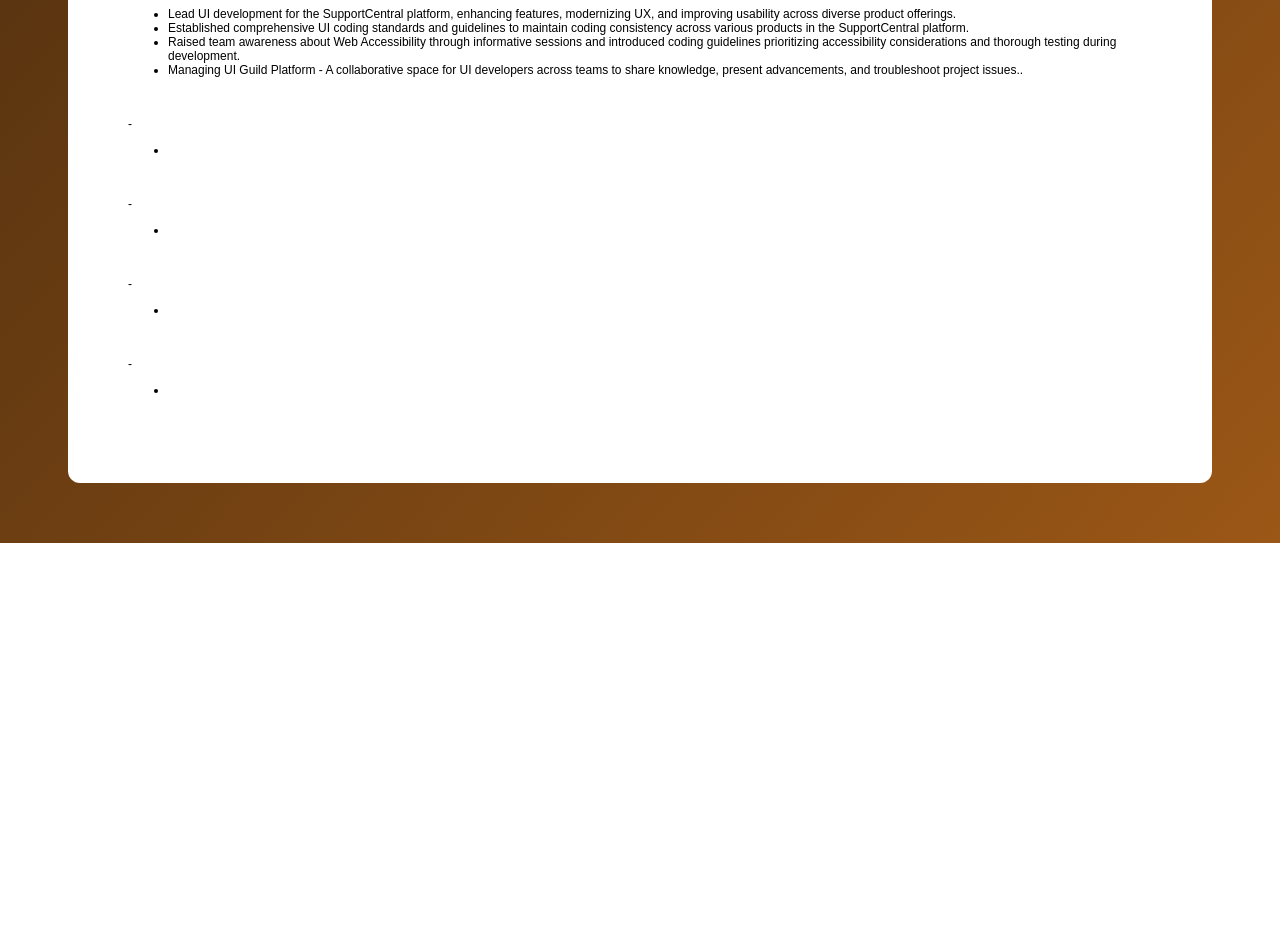
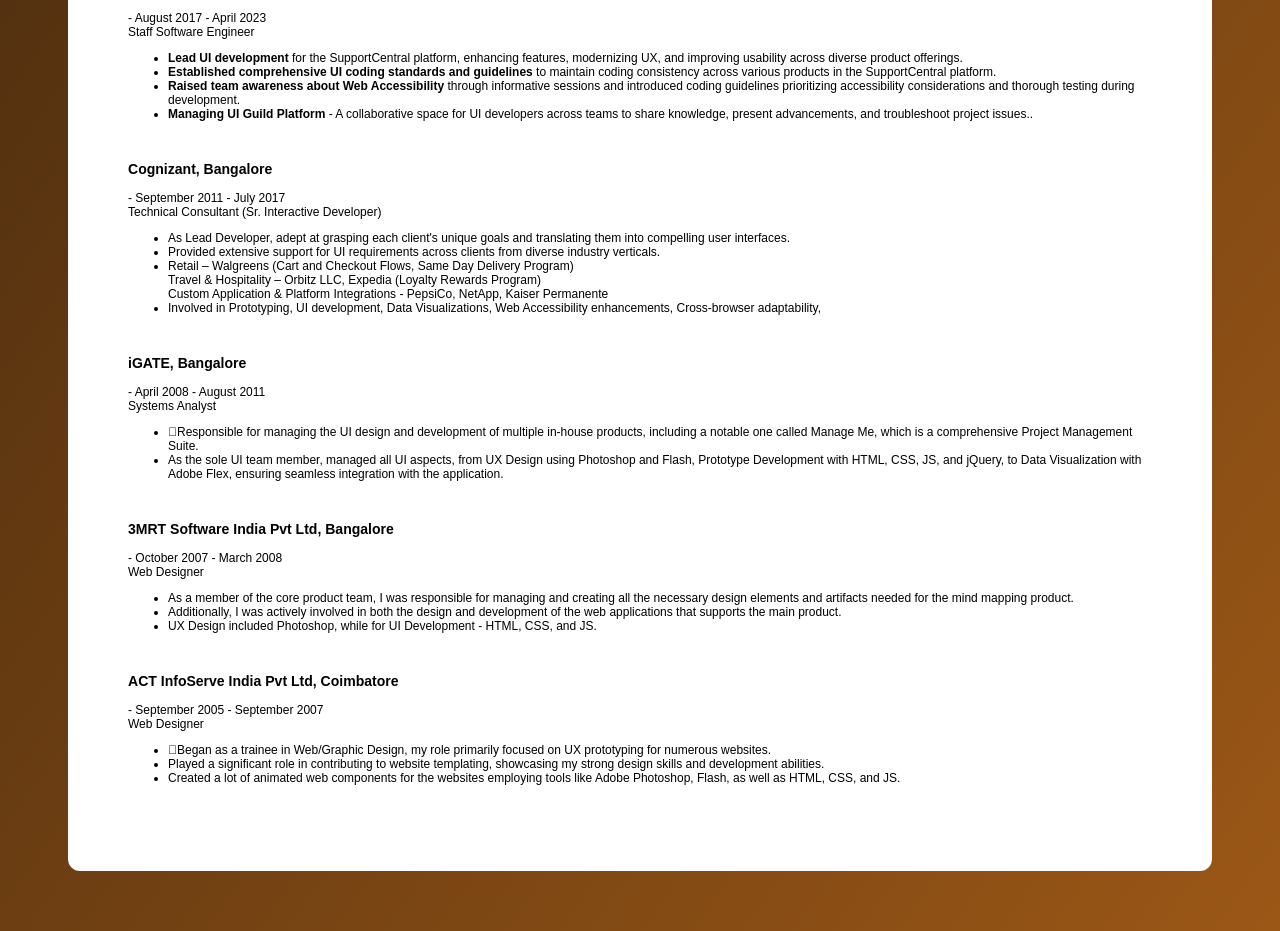
Before and after one commit to antthoughts/knowme, a plain HTML site: page index.html in a window 1280 px wide. Shown: the part 873-1804 px from the top of the page. Before the commit the page ends 1416 px from the top, so only its background shows below. Drawn offline with Linux system fonts and the light colour scheme.

Commit message:
Update index.html

```diff
--- a/index.html
+++ b/index.html
@@ -24,12 +24,18 @@
       padding: 5px;
       text-align: left;
     }
+    .txt-huge {
+      font-size: 3.5em;
+    }
+    .txt-lft {
+      text-slign: left;
+    }
   </style>
 </head>
 <body>
   <div class="wrap-round">
-    <h1>A.N.T...T.H.O.U.G.H.T.S</h1>
-    <h2>This webpage has Ant's works to show you!</h2>
+    <h1 class="txt-huge">antthoughts</h1>
+    <h2 class="txt-lft">Senthil Prabhu Balan</h2>
     <p>
       <strong>Email:</strong> senthilprabhu.balan@gmail.com
       <strong>Linked In:</strong> <a href="https://www.linkedin.com/in/senthil-prabhu-balan-699210183" title="Takes you to Linked In profile in a new tab" target="_blank">Senthil Prabhu Balan</a>
@@ -100,51 +106,61 @@ within our organization.</li>
       <h3>General Electric (GE) Corporate, Bangalore</h3> - <span>August 2017 - April 2023</span><br/>
       <span>Staff Software Engineer</span>
       <ul>
-        <li>Lead UI development for the SupportCentral platform, enhancing features, modernizing UX, and
+        <li><strong>Lead UI development</strong> for the SupportCentral platform, enhancing features, modernizing UX, and
 improving usability across diverse product offerings.</li>
-<li>Established comprehensive UI coding standards and guidelines to maintain coding consistency
+<li><strong>Established comprehensive UI coding standards and guidelines</strong> to maintain coding consistency
 across various products in the SupportCentral platform.</li>
-<li>Raised team awareness about Web Accessibility through informative sessions and introduced
+<li><strong>Raised team awareness about Web Accessibility</strong> through informative sessions and introduced
 coding guidelines prioritizing accessibility considerations and thorough testing during
 development.</li>
-<li>Managing UI Guild Platform - A collaborative space for UI developers across teams to share
+<li><strong>Managing UI Guild Platform</strong> - A collaborative space for UI developers across teams to share
 knowledge, present advancements, and troubleshoot project issues..</li>
       </ul>
     </p>
     <br/>
 
     <p>
-      <h3></h3> - <span></span><br/>
-      <span> </span>
+      <h3>Cognizant, Bangalore</h3> - <span>September 2011 - July 2017</span><br/>
+      <span>Technical Consultant (Sr. Interactive Developer)</span>
       <ul>
-        <li></li>
+        <li>As Lead Developer, adept at grasping each client's unique goals and translating them into compelling user interfaces.</li>
+        <li>Provided extensive support for UI requirements across clients from diverse industry verticals.</li>
+        <li>Retail – Walgreens (Cart and Checkout Flows, Same Day Delivery Program) <br />
+            Travel & Hospitality – Orbitz LLC, Expedia (Loyalty Rewards Program)<br />
+            Custom Application & Platform Integrations - PepsiCo, NetApp, Kaiser Permanente</li>
+        <li>Involved in Prototyping, UI development, Data Visualizations, Web Accessibility enhancements, Cross-browser adaptability, </li>
       </ul>
     </p>
     <br/>
 
     <p>
-      <h3></h3> - <span></span><br/>
-      <span> </span>
+      <h3>iGATE, Bangalore </h3> - <span>April 2008 - August 2011</span><br/>
+      <span>Systems Analyst</span>
       <ul>
-        <li></li>
+        <li>Responsible for managing the UI design and development of multiple in-house products, including a notable one called Manage Me, which is a comprehensive Project Management Suite.</li>
+        <li>As the sole UI team member, managed all UI aspects, from UX Design using Photoshop and Flash, Prototype Development with HTML, CSS, JS, and jQuery, to Data Visualization with Adobe Flex, ensuring seamless integration with the application.</li>
       </ul>
     </p>
     <br/>
 
     <p>
-      <h3></h3> - <span></span><br/>
-      <span> </span>
+      <h3>3MRT Software India Pvt Ltd, Bangalore</h3> - <span>October 2007 - March 2008</span><br/>
+      <span>Web Designer</span>
       <ul>
-        <li></li>
+        <li>As a member of the core product team, I was responsible for managing and creating all the necessary design elements and artifacts needed for the mind mapping product.</li>
+        <li>Additionally, I was actively involved in both the design and development of the web applications that supports the main product.</li>
+        <li>UX Design included Photoshop, while for UI Development - HTML, CSS, and JS.</li>
       </ul>
     </p>
     <br/>
 
     <p>
-      <h3></h3> - <span></span><br/>
-      <span> </span>
+      <h3>ACT InfoServe India Pvt Ltd, Coimbatore</h3> - <span>September 2005 - September 2007</span><br/>
+      <span>Web Designer</span>
       <ul>
-        <li></li>
+        <li>Began as a trainee in Web/Graphic Design, my role primarily focused on UX prototyping for numerous websites.</li>
+        <li>Played a significant role in contributing to website templating, showcasing my strong design skills and development abilities.</li>
+        <li>Created a lot of animated web components for the websites employing tools like Adobe Photoshop, Flash, as well as HTML, CSS, and JS.</li>
       </ul>
     </p>
     <br/>
```
